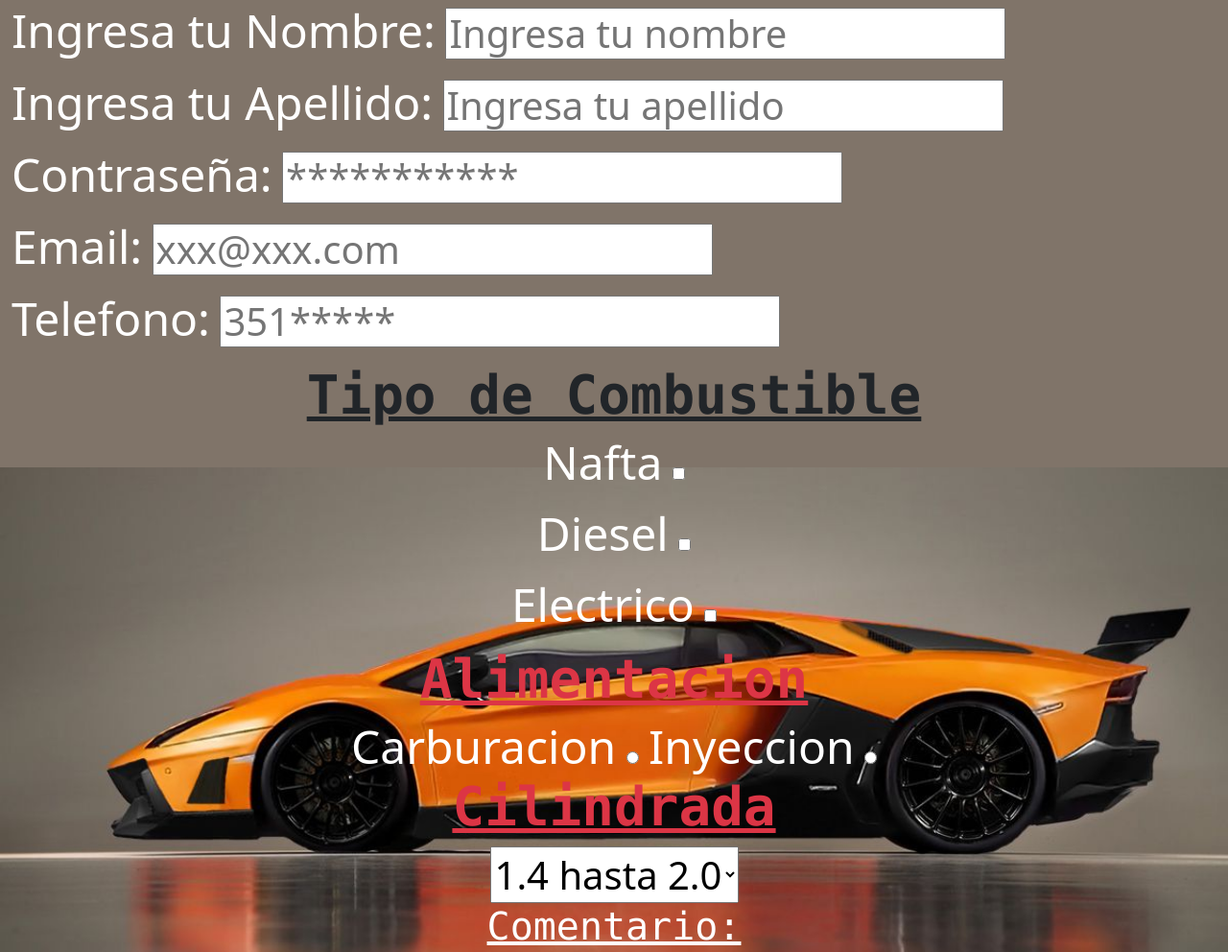
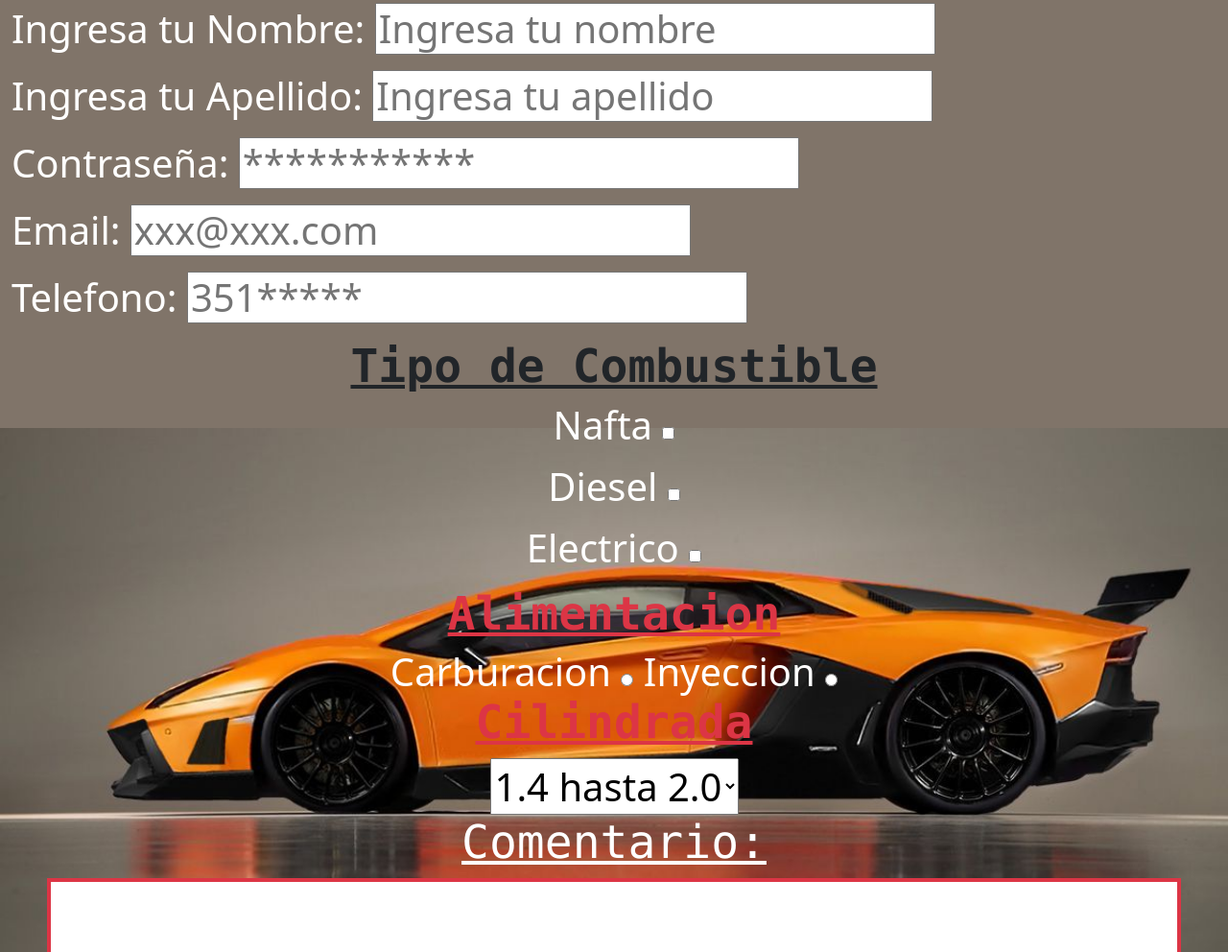
Before and after one commit to nicolasperracino/REPAP--NICO-PERRACINO-, a plain HTML site: page pages/contactos.html in a window 1280 px wide. Shown: the part 242-1234 px from the top of the page at 96% size. Drawn offline with nearby package versions, Linux system fonts and the light colour scheme; files whose address does not match are found by name; a web font is replaced by a local one.

Commit message:
entrega sass 2 mas seo

```diff
--- a/pages/contactos.html
+++ b/pages/contactos.html
@@ -5,6 +5,10 @@
     <meta http-equiv="X-UA-Compatible" content="IE=edge">
     <meta name="viewport" content="width=device-width, initial-scale=1.0">
     <link rel="shortcut icon" href="../assets/LOGO/LOGO REPAP.jpg" type="image/x-icon">
+
+            <!--SEO -->
+              <meta name="description" content="formulario de contacto para contactarse con nosotros">
+              <meta name="keywords" content="formulario, contacto, formulario de contacto, nombre, apellido, email,Repuestos Perracino, repuestos, perracino, repuestos automotrices perraciino, repuestos automotrices, autos, motores, motor, partes">
 
             <!--MEDIAQUERIES -->
             <link rel="stylesheet" href="../css/estilos.css">
@@ -72,64 +76,64 @@
             </legend>
             <div class="text-start">
               <p>
-                <label class="display-5" for="nombre">Ingresa tu Nombre: </label>
+                <label class="display-6" for="nombre">Ingresa tu Nombre: </label>
                   <input  type="text" name="nombre" placeholder="Ingresa tu nombre">
               </p>
 
               <p>
-                <label class="display-5" for="apellido">Ingresa tu Apellido: </label>
+                <label class="display-6" for="apellido">Ingresa tu Apellido: </label>
                   <input  type="text" name="apellido" placeholder="Ingresa tu apellido">
               </p>
 
               <p>
-                <label class="display-5" for="pass" > Contraseña: </label>
+                <label class="display-6" for="pass" > Contraseña: </label>
                   <input  type="password" name="pass" placeholder="***********">
               </p>
 
               <p>
-                <label class="display-5" for="email"> Email: </label>
+                <label class="display-6" for="email"> Email: </label>
                   <input  type="email" name="email" placeholder="xxx@xxx.com">
               </p>
 
               <p>
-                <label class="display-5" for="telefono"> Telefono: </label>
+                <label class="display-6" for="telefono"> Telefono: </label>
                   <input  type="tel" name="telefono" placeholder="351*****">
               </p>
             </div>
 <!--Chekbox-->
 
-            <h2 class="display-4 text-dark font-monospace fw-bold text-decoration-underline">Tipo de Combustible</h2>
+            <h2 class="display-5 text-dark font-monospace fw-bold text-decoration-underline">Tipo de Combustible</h2>
               <p>
-                <label class="display-5" for="tipo de combustible">Nafta</label>
+                <label class="display-6" for="tipo de combustible">Nafta</label>
                   <input  type="checkbox" name="tipo de combustible" value="Nafta" >
               </p>
               <p>
-                <label class="display-5" for="tipo de combustible">Diesel</label>
+                <label class="display-6" for="tipo de combustible">Diesel</label>
                 <input  type="checkbox" name="tipo de combustible" value="Diesel" >
               </p>
 
               <p>
-                <label class="display-5" for="tipo de combustible">Electrico</label>
+                <label class="display-6" for="tipo de combustible">Electrico</label>
                 <input  type="checkbox" name="tipo de combustible" value="Electrico" >
               </p>
 
 <!--Radio-->
 
-            <h3 class="display-4 text-danger font-monospace fw-bold text-decoration-underline">Alimentacion</h3>
-              <label class="display-5" for="Alimentacion">Carburacion </label>
+            <h3 class="display-5 text-danger font-monospace fw-bold text-decoration-underline">Alimentacion</h3>
+              <label class="display-6" for="Alimentacion">Carburacion </label>
                 <input type="radio" name="Alimentacion" value="Carburacion" >
-              <label class="display-5" for="Alimentacion">Inyeccion </label>
+              <label class="display-6" for="Alimentacion">Inyeccion </label>
                 <input type="radio" name="Alimentacion" value="Inyeccion" >
 
 <!--Menu Desplegable-->
-            <h4 class="display-4 text-danger font-monospace fw-bold text-decoration-underline">Cilindrada</h4>
+            <h4 class="display-5 text-danger font-monospace fw-bold text-decoration-underline">Cilindrada</h4>
               <select name="Cilindrada" id="">
                 <option value="1.4 hasta 2.0">1.4 hasta 2.0</option>
                 <option value="2.1 hasta 2.5">2.1 hasta 2.5</option>
                 <option value="2.6 hasta 3.5">2.6 hasta 3.5</option>
               </select>
 
-            <h5 class="tipodetexto11 display-6 font-monospace text-decoration-underline">Comentario:</h5>
+            <h5 class="tipodetexto11 display-5 font-monospace text-decoration-underline">Comentario:</h5>
               <textarea class="tipodetexto11 border-danger border-4" name="comentario" id="" cols="50" rows="15"></textarea>
 
 <!---BOTONES-->
--- a/sass/estilos.scss
+++ b/sass/estilos.scss
@@ -257,7 +257,7 @@ $animacion-titulo-principal : bounce;
   }
 
 
-/*SOBRELAEMPRESA*/
+/*sobre la empresa*/
 
 
 
```
Also changed, not shown: index.html (+8 -4 lines), pages/buscatumodelo.html (+4 -0 lines), pages/sobrelaempresa.html (+5 -3 lines), pages/trabajos.html (+9 -5 lines), css/estilos.css.
